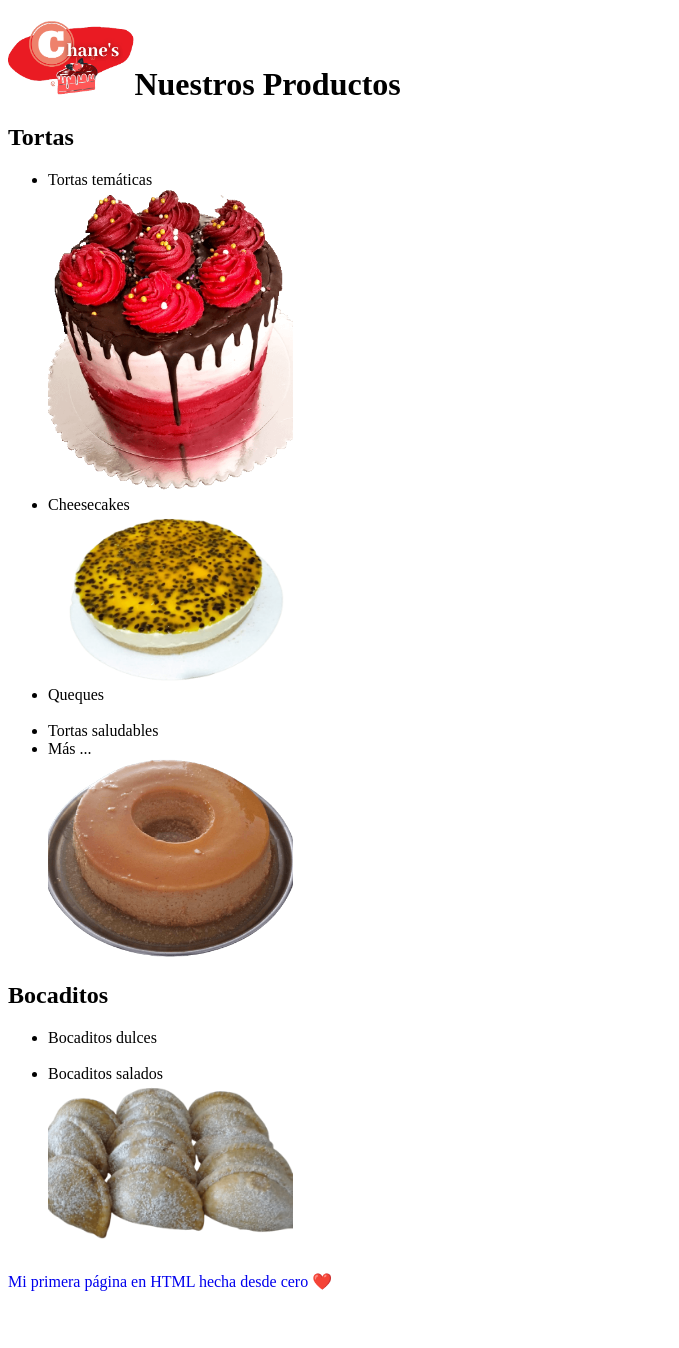
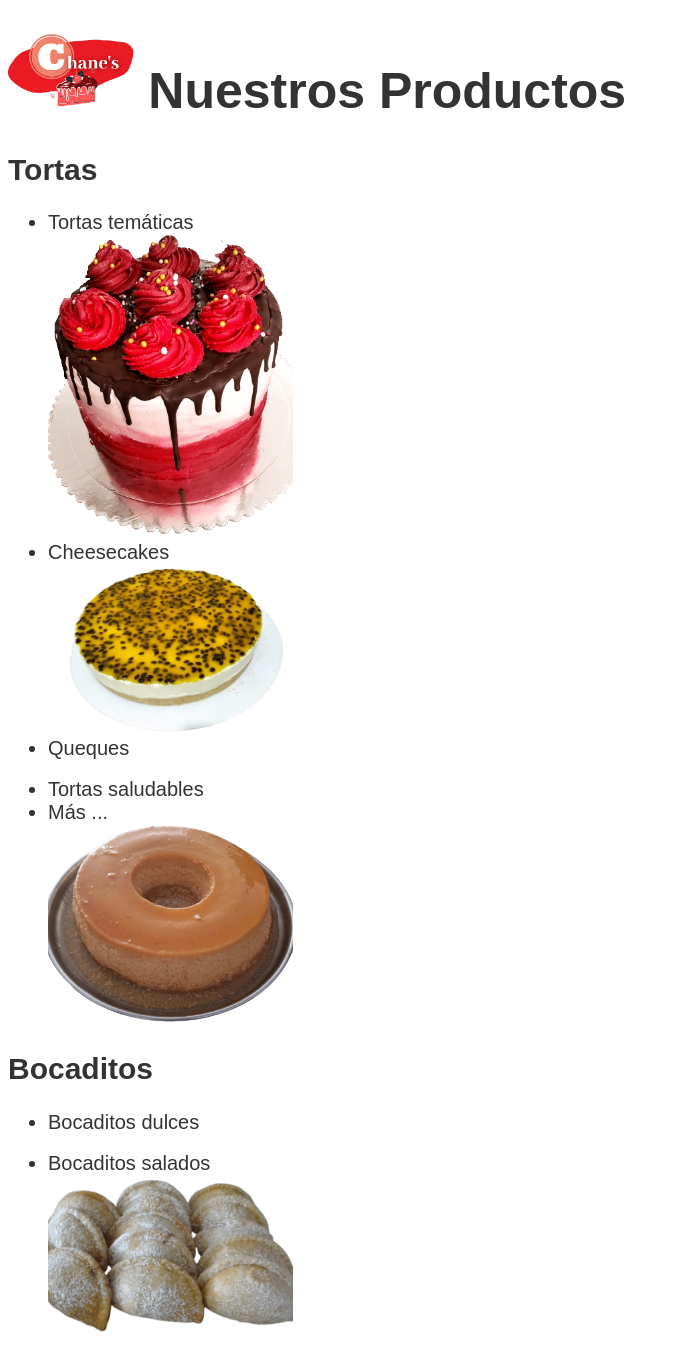
Before and after one commit to sadelcarpio/chane-s, a plain HTML site: page index.html in a window 1280 px wide. Shown: the top 1348 px of the page, without its empty margins (0-679 px from the left). Before the commit the page ends 1299 px from the top, so only its background shows below. Drawn offline with Linux system fonts and the light colour scheme.

Commit message:
Se añadieron estilos

```diff
--- a/css/style.css
+++ b/css/style.css
@@ -0,0 +1,23 @@
+h2 {
+    color: #333;
+    font-size: 30px;
+    font-family: Arial, Helvetica, sans-serif
+}
+
+#title {
+    color: #333;
+    font-size: 50px;
+    font-family: Arial, Helvetica, sans-serif;
+}
+
+li {
+    color: #333;
+    font-size: 20px;
+    font-family: Arial, Helvetica, sans-serif;
+}
+
+footer {
+    color: #333;
+    font-size: large;
+    font-family: Arial, Helvetica, sans-serif;
+}
--- a/index.html
+++ b/index.html
@@ -11,7 +11,8 @@
     </head>
     <body> <!-- Va lo que es visible para el usuario-->
         <header>
-            <h1><img src="./imgs/logo/chane's_pfp_rmbg.png" alt="Chane's logo" width="10%">Nuestros Productos</h1>
+            <h1 id="title"><img src="./imgs/logo/chane's_pfp_rmbg.png" alt="Chane's logo" width="10%">
+                Nuestros Productos</h1>
         </header>
         <main>
             <section>
```
